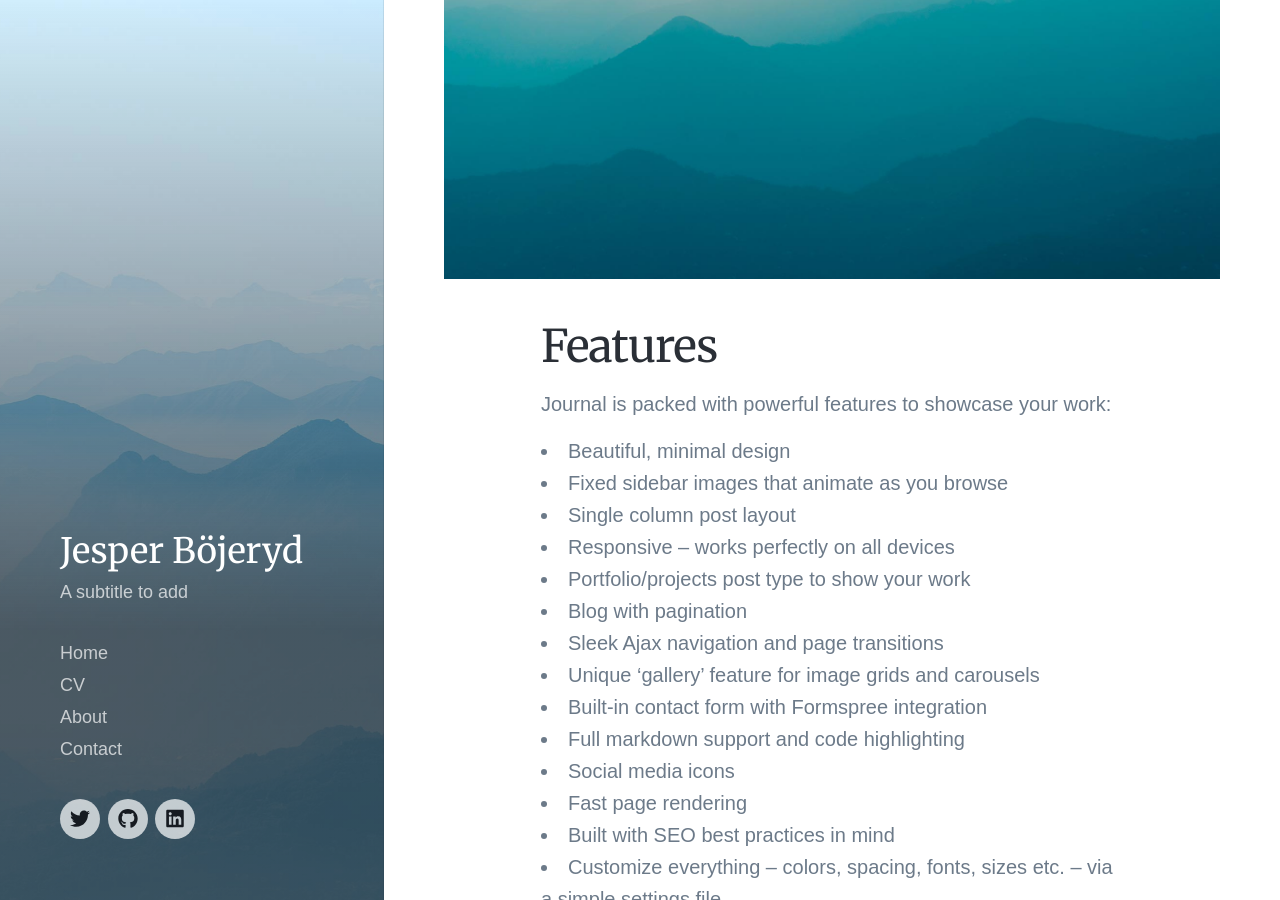
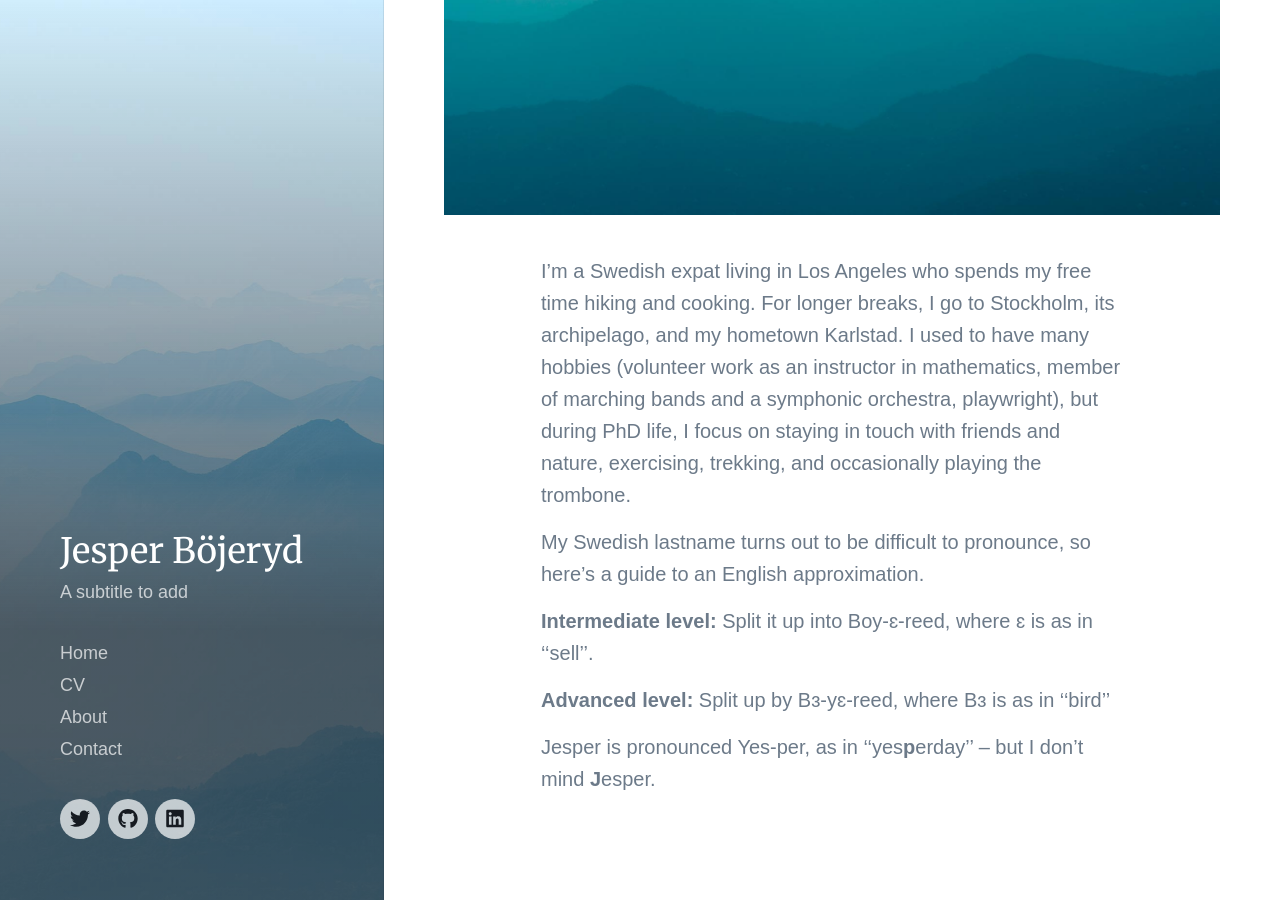
Before and after one commit to bojeryd91/bojeryd91.github.io, a Jekyll site: the page built from _pages/about.md, in a window 1280 px wide and 900 px high, scrolled down 374 px. Built offline with Jekyll 4.4.1, drawn with Linux system fonts in a browser that asks for light colours; nearby versions of some CDN libraries; some web fonts are replaced; some of the changed text lies outside the part shown.

Commit message:
Added about me

```diff
--- a/_pages/about.md
+++ b/_pages/about.md
@@ -1,35 +1,17 @@
 ---
-title: About Journal
-subtitle: A stunning personal blog Jekyll theme with an image-focused design.
-description: A stunning personal blog Jekyll theme with an image-focused design.
+title: About me
+description: A description to edit later
 featured_image: /images/demo/demo-portrait.jpg
 ---
 
 ![](/images/demo/demo-landscape.jpg)
 
-## Features
+I'm a Swedish expat living in Los Angeles who spends my free time hiking and cooking. For longer breaks, I go to Stockholm, its archipelago, and my hometown Karlstad. I used to have many hobbies (volunteer work as an instructor in mathematics, member of marching bands and a symphonic orchestra, playwright), but during PhD life, I focus on staying in touch with friends and nature, exercising, trekking, and occasionally playing the trombone.
 
-Journal is packed with powerful features to showcase your work:
+My Swedish lastname turns out to be difficult to pronounce, so here’s a guide to an English approximation.
 
-* Beautiful, minimal design
-* Fixed sidebar images that animate as you browse
-* Single column post layout
-* Responsive – works perfectly on all devices
-* Portfolio/projects post type to show your work
-* Blog with pagination
-* Sleek Ajax navigation and page transitions
-* Unique 'gallery' feature for image grids and carousels
-* Built-in contact form with Formspree integration
-* Full markdown support and code highlighting
-* Social media icons
-* Fast page rendering
-* Built with SEO best practices in mind
-* Customize everything – colors, spacing, fonts, sizes etc. – via a simple settings file
-* Works with GitHub Pages
-* Updated and supported by the developers
+**Intermediate level:** Split it up into Boy-ɛ-reed, where ɛ is as in ''sell''.
 
-## Get Index
+**Advanced level:** Split up by Bɜ-yɛ-reed, where Bɜ is as in ''bird''
 
-Journal is created and supported by [Jekyll Themes](https://jekyllthemes.io), and is available for $49.
-
-<a href="https://jekyllthemes.io/theme/journal-personal-jekyll-theme" class="button button--large">Get This Theme</a>
+Jesper is pronounced Yes-per, as in ''yes**p**erday'' -- but I don't mind **J**esper.
```
Also changed, not shown: 1 other file.
